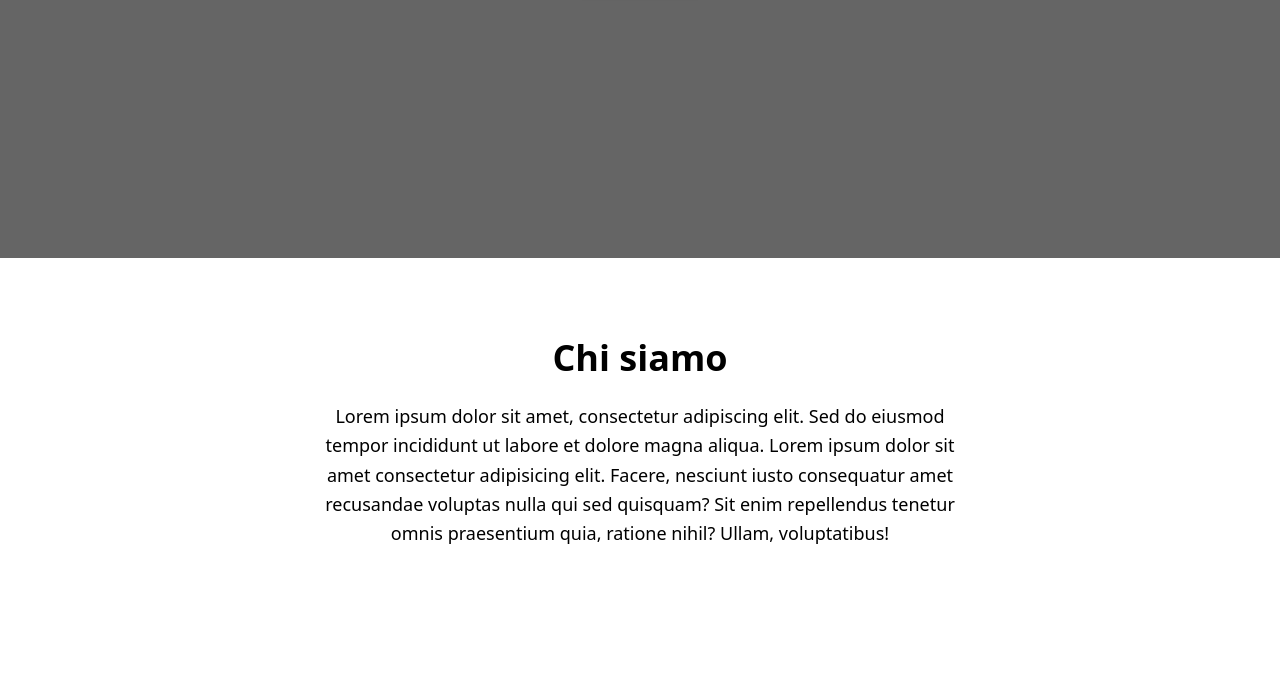
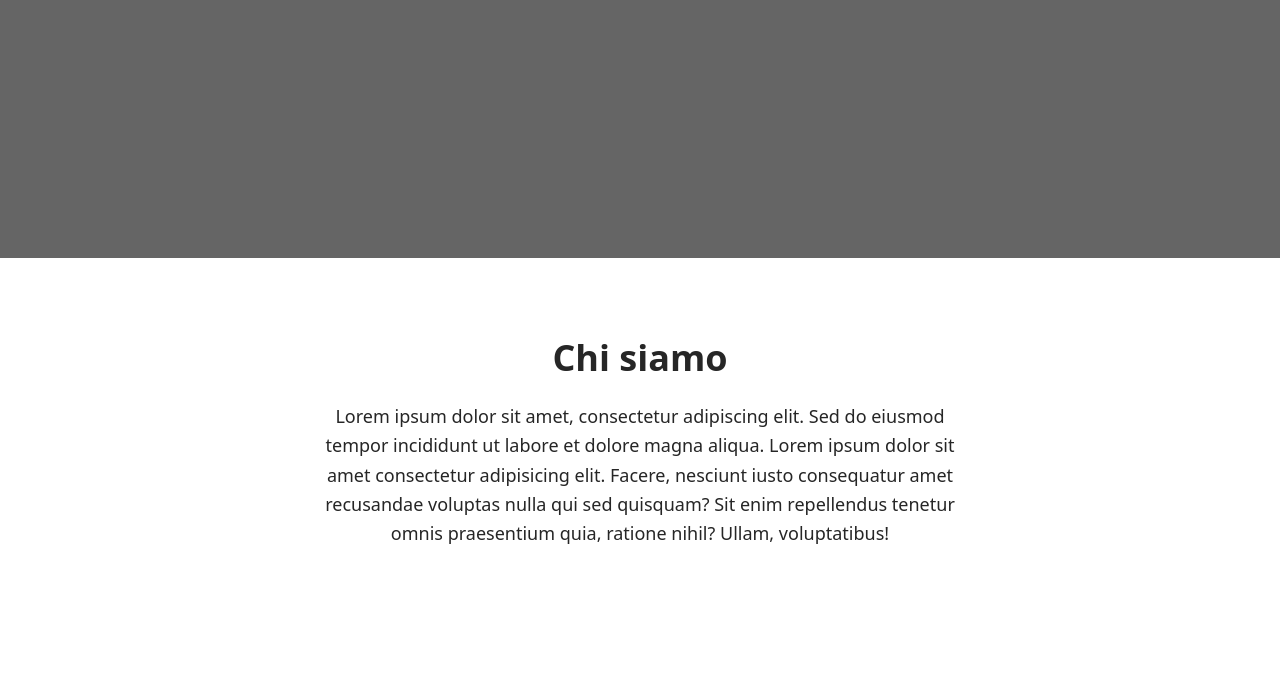
Before and after one commit to aleBiagini/progetto-html-tailwind, a plain HTML site: page index.html in a window 1280 px wide. Shown: the part 606-1284 px from the top of the page. Drawn offline with nearby package versions, Linux system fonts and the light colour scheme; placeholder pictures from the web are drawn by us.

Commit message:
feature : add body class

```diff
--- a/index.html
+++ b/index.html
@@ -5,9 +5,9 @@
     <meta name="viewport" content="width=device-width, initial-scale=1.0">
     <meta name="description">
     <title>Mio Progetto Landing</title>
-    <script src="https://cdn.jsdelivr.net/npm/@tailwindcss/browser@4"></script>
+    <script src="https://cdn.tailwindcss.com"></script>
 </head>
-<body>
+<body class="font-sans antialiased text-neutral-800"></body>
   <header>
     <a href="index.html">
       <img src="emoji-wink.svg" alt="Icona" class="w-10 h-10">
```
